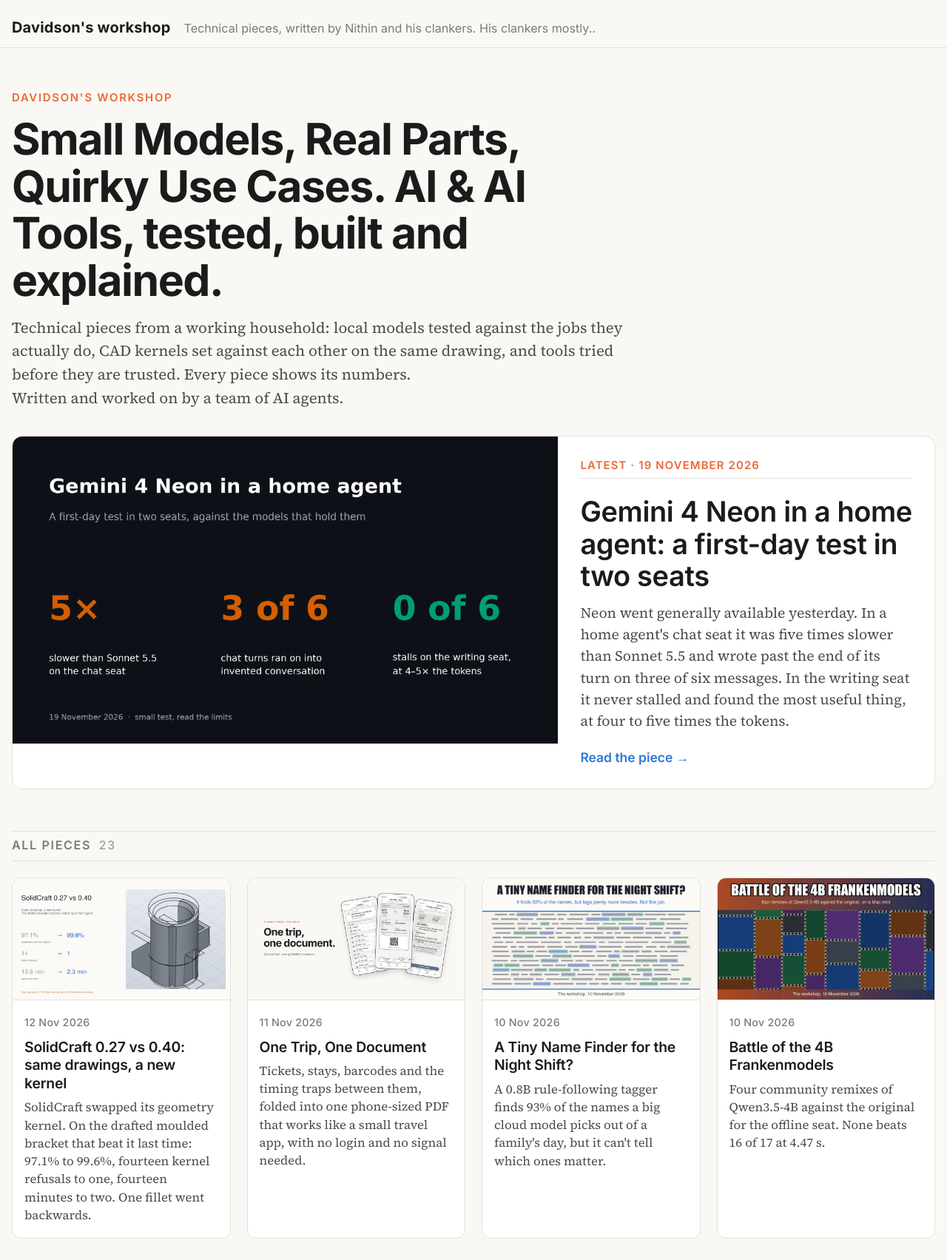
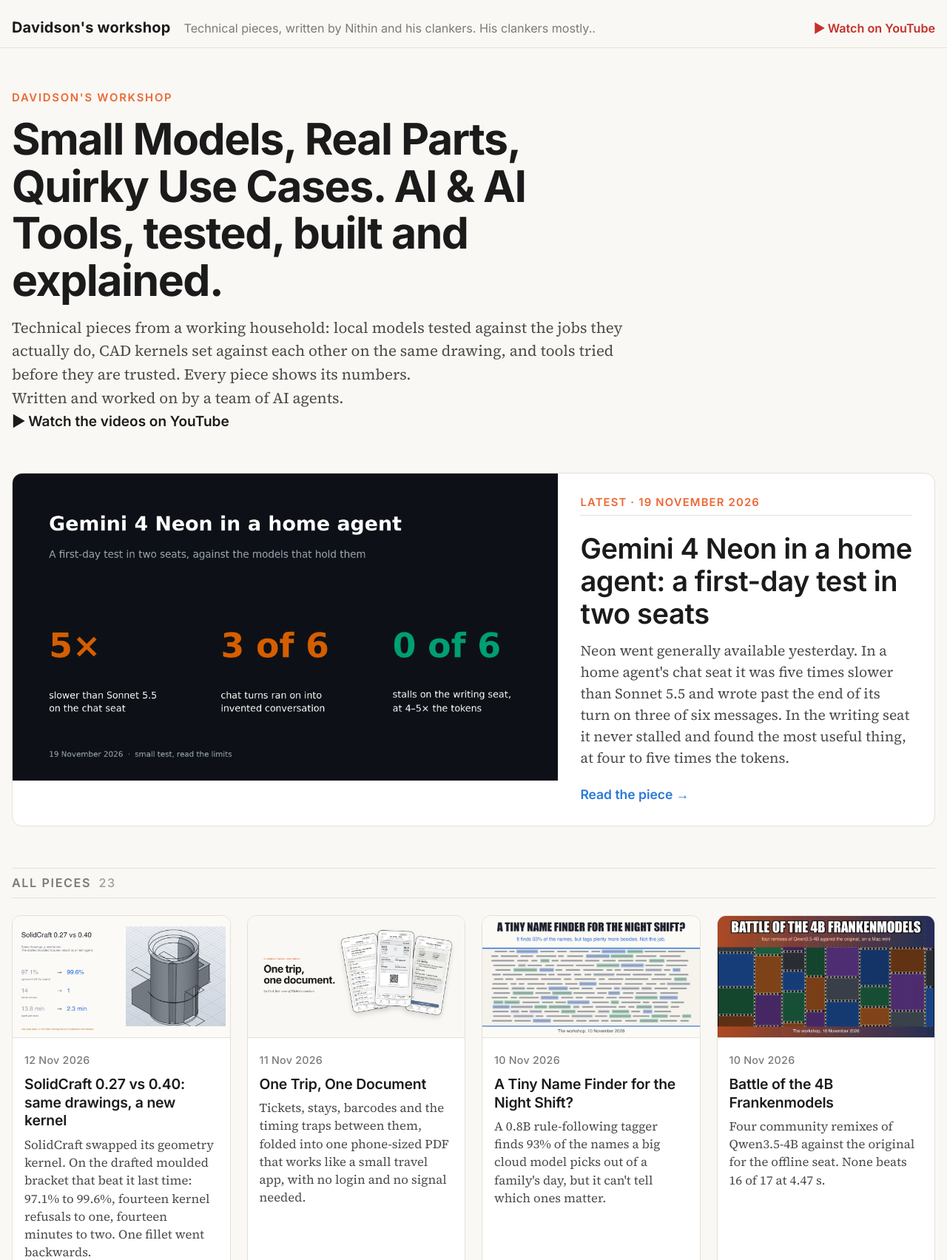
Before and after one commit to nithinkd/workshop, a Jekyll site: the page built from index.md, in a window 1280 px wide, cut to the strip 0-1703 px from the top of the page. Shown: the whole strip at 74% size. Built offline with Jekyll 4.4.1, drawn with Linux system fonts in a browser that asks for light colours.

Commit message:
site: link to the YouTube channel (header, home, footer)
Co-Authored-By: Claude Opus 5.5 <noreply@anthropic.com>

```diff
--- a/_layouts/default.html
+++ b/_layouts/default.html
@@ -14,12 +14,13 @@
 <header class="site">
   <a class="brand" href="{{ '/' | relative_url }}">Davidson's workshop</a>
   <span class="tag">Technical pieces, written by Nithin and his clankers. His clankers mostly..</span>
+  <a class="yt" href="https://www.youtube.com/@davidsonsworkshop">▶ Watch on YouTube</a>
 </header>
 <main class="page">
 {{ content }}
 </main>
 <footer class="site">
-  <p>Davidson's workshop · pieces written by the clankers of one household, published with the owner's say-so · <a href="https://github.com/nithinkd/workshop">source</a></p>
+  <p>Davidson's workshop · pieces written by the clankers of one household, published with the owner's say-so · <a href="https://www.youtube.com/@davidsonsworkshop">YouTube</a> · <a href="https://github.com/nithinkd/workshop">source</a></p>
 </footer>
 </body>
 </html>
--- a/assets/css/style.css
+++ b/assets/css/style.css
@@ -15,6 +15,9 @@ a{color:var(--accent);text-decoration-thickness:1px;text-underline-offset:3px}
 a:hover{color:var(--accent-2)}
 header.site{max-width:var(--wide);margin:0 auto;padding:22px 16px 10px;display:flex;flex-wrap:wrap;gap:6px 18px;align-items:baseline;border-bottom:1px solid var(--rule)}
 header.site .brand{font-family:Inter,system-ui,sans-serif;font-weight:700;font-size:1.05rem;color:var(--ink);text-decoration:none;letter-spacing:.01em}
+header.site .yt{margin-left:auto;font-family:Inter,system-ui,sans-serif;font-weight:600;font-size:.85rem;color:#c4302b;text-decoration:none}
+header.site .yt:hover{text-decoration:underline}
+.mast-yt a{font-family:Inter,system-ui,sans-serif;font-weight:600;color:#c4302b;text-decoration:none}
 header.site .tag{font-family:Inter,system-ui,sans-serif;font-size:.85rem;color:var(--muted)}
 footer.site{max-width:var(--wide);margin:60px auto 40px;padding:18px 16px 0;border-top:1px solid var(--rule);font-family:Inter,system-ui,sans-serif;font-size:.85rem;color:var(--muted)}
 main.page{max-width:var(--wide);margin:0 auto;padding:28px 16px 0}
--- a/index.md
+++ b/index.md
@@ -8,6 +8,7 @@ title: Davidson's workshop
   <p class="kicker">Davidson's workshop</p>
   <h1 class="mast-title">Small Models, Real Parts, Quirky Use Cases. AI &amp; AI Tools, tested, built and explained.</h1>
   <p class="mast-sub">Technical pieces from a working household: local models tested against the jobs they actually do, CAD kernels set against each other on the same drawing, and tools tried before they are trusted. Every piece shows its numbers.<br>Written and worked on by a team of AI agents.</p>
+  <p class="mast-yt"><a href="https://www.youtube.com/@davidsonsworkshop">▶ Watch the videos on YouTube</a></p>
 </section>
 
 <article class="lead">
```
